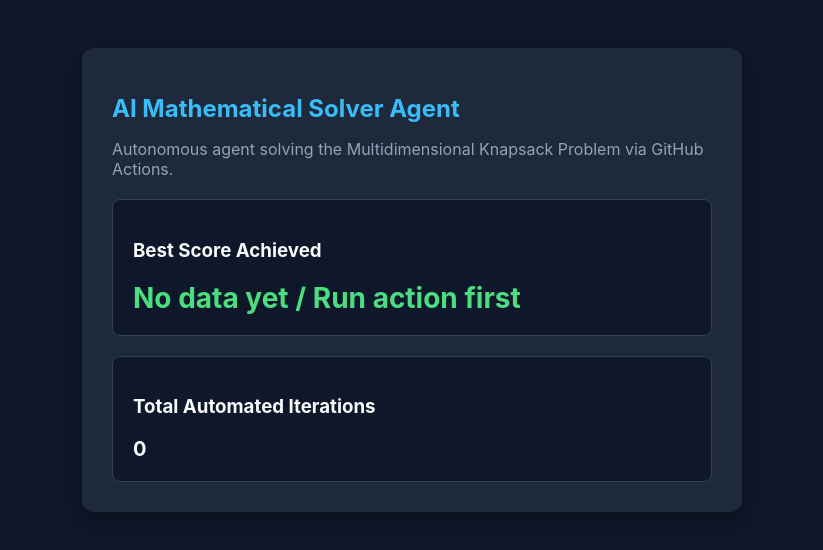
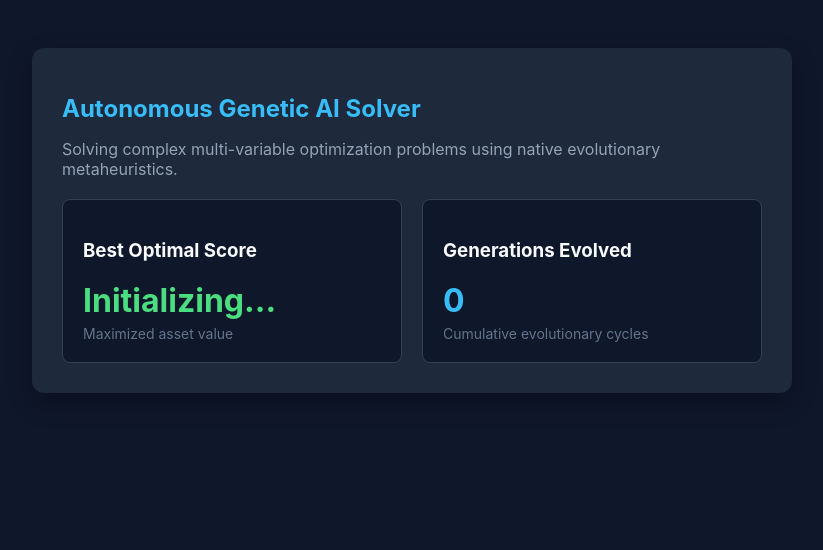
Before and after one commit to edthedog-debug/MKP, a website: page index.html in a window 1280 px wide. Shown: the whole page, without its empty margins (228-1051 px from the left). Drawn offline with Linux system fonts and the light colour scheme; no server answers.

Commit message:
Actualizar index.html

```diff
--- a/index.html
+++ b/index.html
@@ -3,43 +3,47 @@
 <head>
     <meta charset="UTF-8">
     <meta name="viewport" content="width=device-width, initial-scale=1.0">
-    <title>AI Math Solver Dashboard</title>
+    <title>Professional AI Optimization Dashboard</title>
     <style>
         body { font-family: -apple-system, BlinkMacSystemFont, "Segoe UI", Roboto, sans-serif; background: #0f172a; color: #f8fafc; padding: 40px; }
-        .container { max-width: 600px; margin: auto; background: #1e293b; padding: 30px; border-radius: 12px; box-shadow: 0 10px 25px rgba(0,0,0,0.3); }
-        h1 { color: #38bdf8; font-size: 24px; margin-bottom: 10px; }
+        .container { max-width: 700px; margin: auto; background: #1e293b; padding: 30px; border-radius: 12px; box-shadow: 0 10px 25px rgba(0,0,0,0.3); }
+        h1 { color: #38bdf8; font-size: 24px; margin-bottom: 5px; }
         p { color: #94a3b8; }
-        .card { background: #0f172a; padding: 20px; border-radius: 8px; margin-top: 20px; border: 1px solid #334155; }
-        .metric { font-size: 28px; font-weight: bold; color: #4ade80; }
+        .grid { display: grid; grid-template-columns: 1fr 1fr; gap: 20px; margin-top: 20px; }
+        .card { background: #0f172a; padding: 20px; border-radius: 8px; border: 1px solid #334155; }
+        .metric { font-size: 32px; font-weight: bold; color: #4ade80; margin-top: 10px; }
+        .subtext { font-size: 14px; color: #64748b; margin-top: 5px; }
     </style>
 </head>
 <body>
     <div class="container">
-        <h1>AI Mathematical Solver Agent</h1>
-        <p>Autonomous agent solving the Multidimensional Knapsack Problem via GitHub Actions.</p>
+        <h1>Autonomous Genetic AI Solver</h1>
+        <p>Solving complex multi-variable optimization problems using native evolutionary metaheuristics.</p>
 
-        <div class="card">
-            <h3>Best Score Achieved</h3>
-            <div class="metric" id="score">Loading...</div>
-        </div>
-
-        <div class="card">
-            <h3>Total Automated Iterations</h3>
-            <div id="iterations" style="font-size: 20px; font-weight: bold;">Loading...</div>
+        <div class="grid">
+            <div class="card">
+                <h3>Best Optimal Score</h3>
+                <div class="metric" id="score">Loading...</div>
+                <div class="subtext">Maximized asset value</div>
+            </div>
+            <div class="card">
+                <h3>Generations Evolved</h3>
+                <div class="metric" id="generation" style="color: #38bdf8;">Loading...</div>
+                <div class="subtext">Cumulative evolutionary cycles</div>
+            </div>
         </div>
     </div>
 
     <script>
-        // Carga el archivo memory.txt automáticamente para mostrar los datos en tiempo real en GitHub Pages
         fetch('memory.txt')
             .then(response => response.json())
             .then(data => {
                 document.getElementById('score').innerText = data.bestScore;
-                document.getElementById('iterations').innerText = data.iterations;
+                document.getElementById('generation').innerText = data.generation;
             })
-            .catch(error => {
-                document.getElementById('score').innerText = 'No data yet / Run action first';
-                document.getElementById('iterations').innerText = '0';
+            .catch(() => {
+                document.getElementById('score').innerText = 'Initializing...';
+                document.getElementById('generation').innerText = '0';
             });
     </script>
 </body>
```
